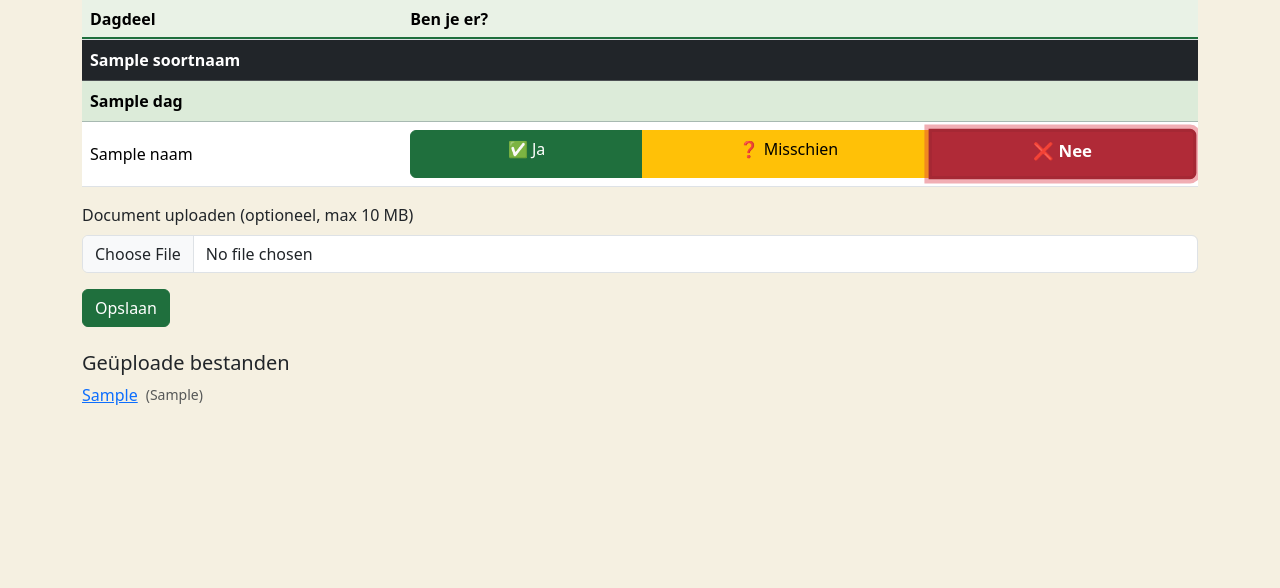
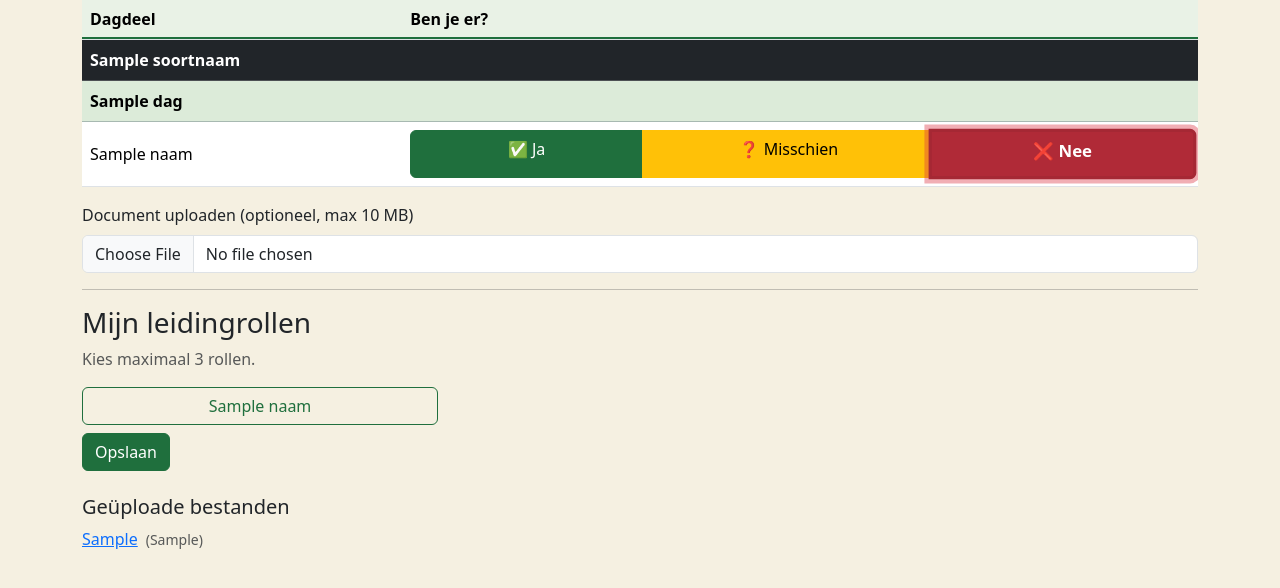
Before and after one commit to explorers567-tech/Kampplanner, a Python web app: template templates/invoer.html in a window 1280 px wide. Shown: the part 167-755 px from the top of the page. Run offline with Jinja, Linux system fonts and the light colour scheme; the template is opened without the code that fills it: most values are stand-ins (such as "Sample title", 1, 10 or a date in 2020).

Commit message:
Leidingrollen toevoeging 16-11

```diff
--- a/app.py
+++ b/app.py
@@ -188,7 +188,10 @@ def verwerk_invoer(person_id, terug_url, admin_modus):
     persoon=persoon,
     dagdelen=dagdelen,
     uploads=uploads,
-    admin_modus=admin_modus
+    admin_modus=admin_modus,
+    leidingrollen=LEIDINGROLLEN,
+    geselecteerde_rollen=geselecteerde_rollen
+)
 )
 
 @app.route("/invoer", methods=["GET", "POST"])
--- a/templates/base.html
+++ b/templates/base.html
@@ -64,6 +64,13 @@ table.kop-vast thead th {
     transform: scale(1.05);
 }
 
+.btn-check:checked + .btn-outline-success {
+    background-color: #1f6f3d;
+    color: white;
+    border-color: #1f6f3d;
+    font-weight: bold;
+}
+
   </style>
 </head>
 <body>
--- a/templates/invoer.html
+++ b/templates/invoer.html
@@ -82,6 +82,38 @@
     <input class="form-control" type="file" name="document" id="document">
   </div>
 
+<hr>
+
+<h3>Mijn leidingrollen</h3>
+<p class="text-muted">
+    Kies maximaal 3 rollen.
+</p>
+
+<div class="row">
+{% for code, naam in leidingrollen %}
+  <div class="col-md-4 mb-2">
+
+    <input
+      type="checkbox"
+      class="btn-check"
+      id="rol_{{ code }}"
+      name="leidingrollen"
+      value="{{ code }}"
+      {% if code in geselecteerde_rollen %}checked{% endif %}
+    >
+
+    <label
+      class="btn btn-outline-success w-100"
+      for="rol_{{ code }}"
+    >
+      {{ naam }}
+    </label>
+
+  </div>
+{% endfor %}
+</div>
+
+
   <button class="btn btn-success" type="submit">Opslaan</button>
 </form>
 
```
